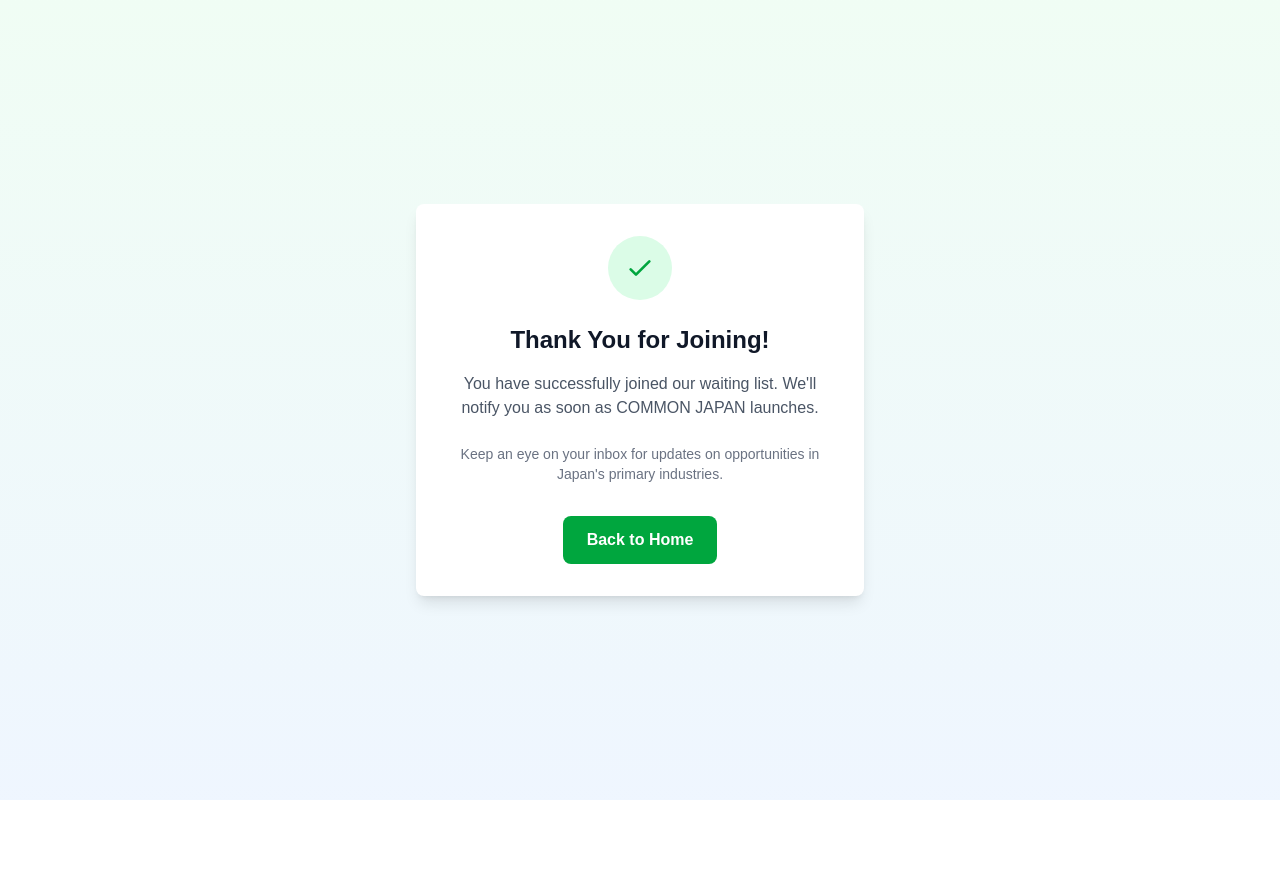
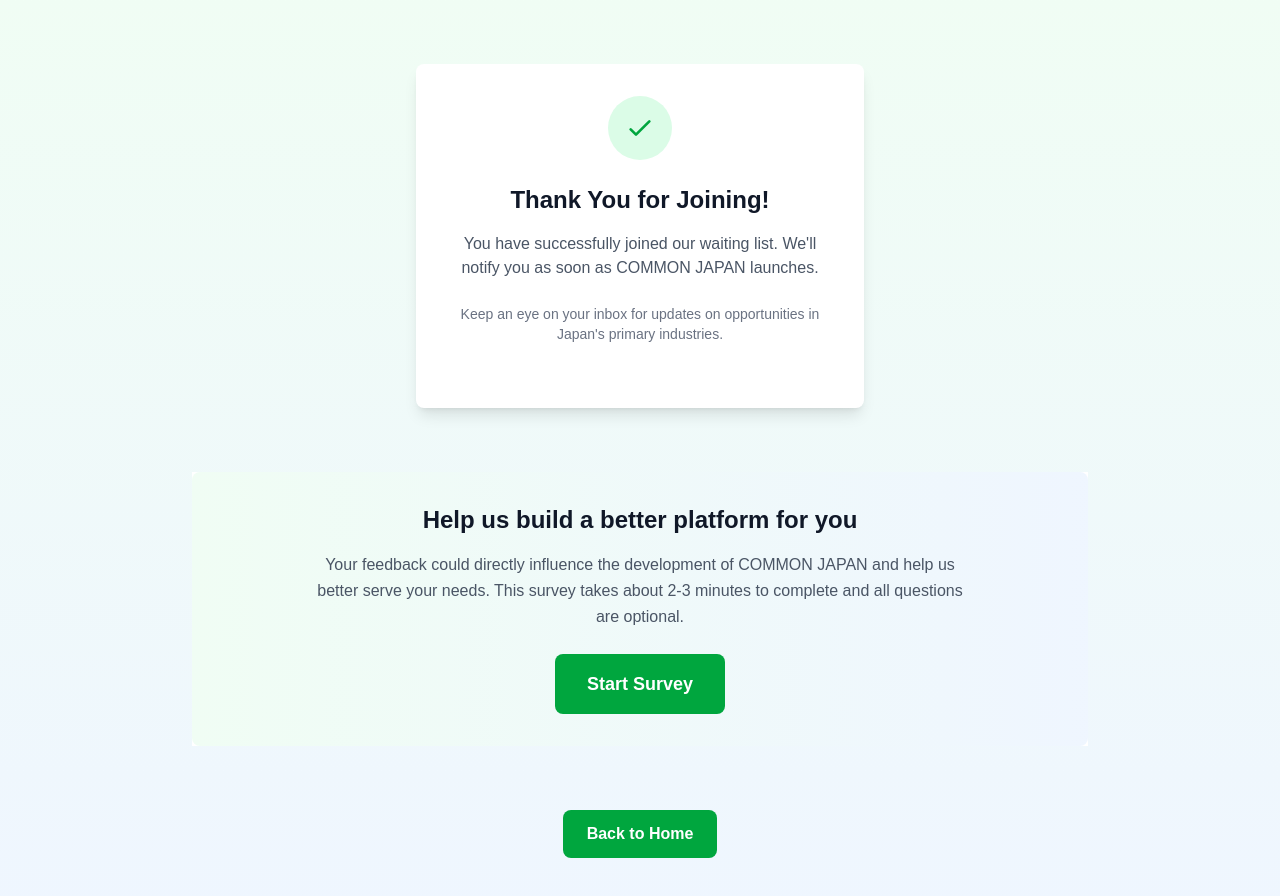
Before and after one commit to sniper-fly/common_jp_lp, a Next.js app: page /registered in a window 1280 px wide. Shown: the top 896 px of the page. Before the commit the page ends 800 px from the top, so only its background shows below. Built offline with nearby package versions, Linux system fonts and the light colour scheme.

Commit message:
Write src/app/registered/page.tsx
/registeredページに既存レイアウトを保持しながらアンケートセクションを統合

```diff
--- a/src/app/registered/page.tsx
+++ b/src/app/registered/page.tsx
@@ -1,9 +1,12 @@
 import React from "react";
 import Link from "next/link";
+import { SurveySection } from "../../components/survey/SurveySection";
 
 export default function RegisteredPage() {
   return (
-    <div className="min-h-screen bg-gradient-to-b from-green-50 to-blue-50 flex items-center justify-center px-4">
+    <div className="min-h-screen bg-gradient-to-b from-green-50 to-blue-50">
+      {/* 既存の登録完了メッセージ部分 */}
+      <div className="flex items-center justify-center px-4 py-16">
         <div className="max-w-md w-full text-center">
           <div className="bg-white rounded-lg shadow-lg p-8">
             <div className="w-16 h-16 bg-green-100 rounded-full flex items-center justify-center mx-auto mb-6">
@@ -33,15 +36,26 @@ export default function RegisteredPage() {
             <p className="text-sm text-gray-500 mb-8">
               Keep an eye on your inbox for updates on opportunities in Japan&apos;s primary industries.
             </p>
+          </div>
+        </div>
+      </div>
 
+      {/* アンケートセクション */}
+      <div className="px-4 pb-16">
+        <div className="max-w-4xl mx-auto">
+          <SurveySection />
+        </div>
+      </div>
+
+      {/* Back to Homeボタン */}
+      <div className="text-center pb-16">
         <Link
           href="/"
-            className="inline-block bg-green-600 text-white px-6 py-3 rounded-lg font-semibold hover:bg-green-700 transition-colors"
+          className="inline-block bg-green-600 text-white px-6 py-3 rounded-lg font-semibold hover:bg-green-700 transition-colors focus:ring-2 focus:ring-green-500 focus:ring-offset-2"
         >
           Back to Home
         </Link>
       </div>
     </div>
-    </div>
   );
 }
```
Lines whose indentation alone changed are shown as unchanged.
